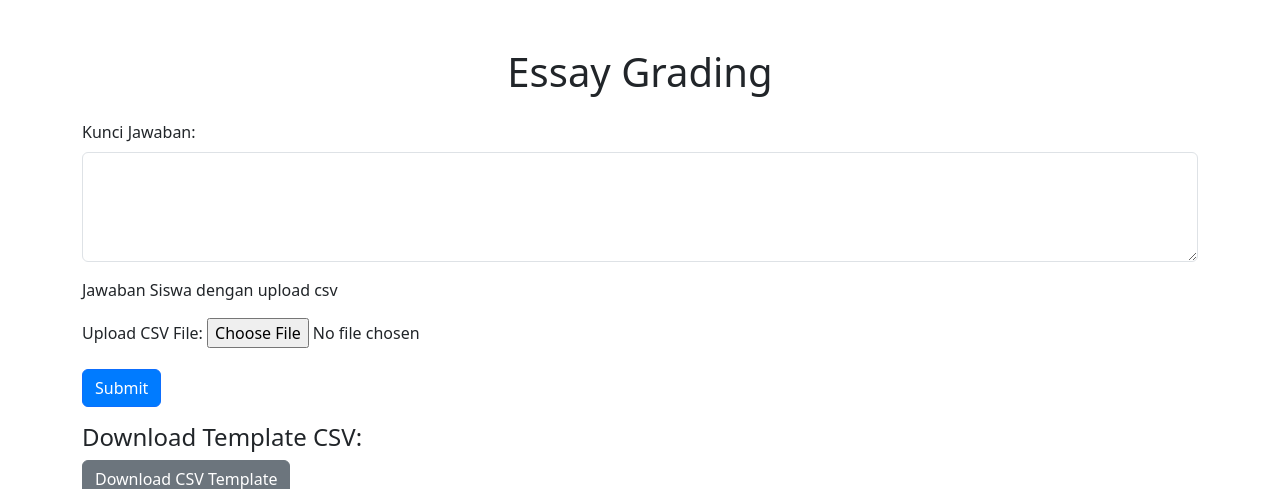
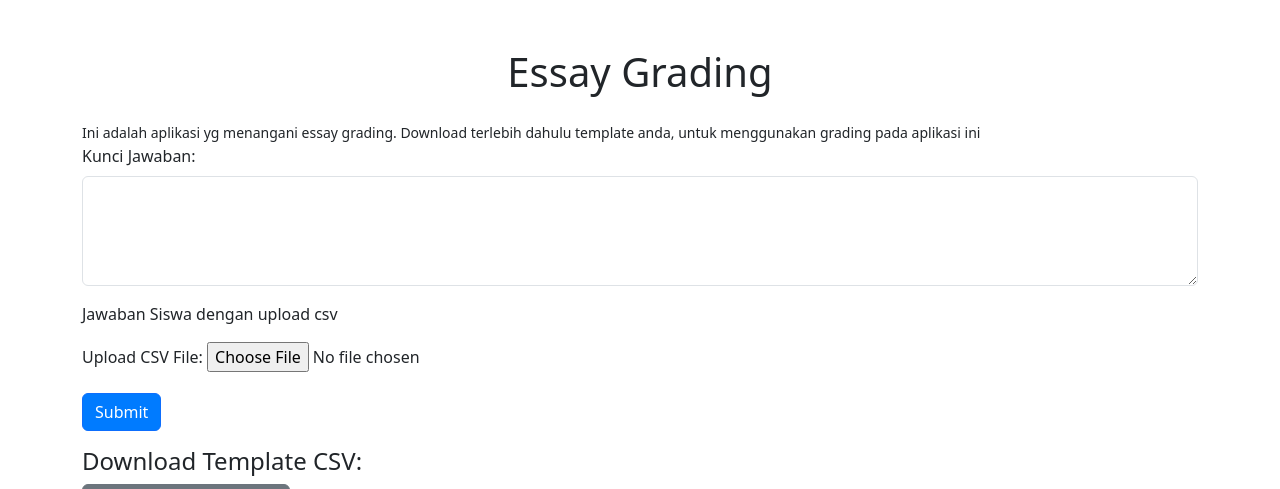
Before and after one commit to akhfarisfz/TA_EssayGrading, a Flask app: page /grading in a window 1280 px wide. Shown: the part 56-545 px from the top of the page. Run offline with Flask 2, Linux system fonts and the light colour scheme.

Commit message:
Tambahan

```diff
--- a/requirements.txt
+++ b/requirements.txt
@@ -5,3 +5,4 @@ scikit-learn==0.24.2
 transformers==4.9.2
 torch>=1.10.0
 nlp-id>=0.6.0
+gunicorn
--- /dev/null
+++ b/template.csv
@@ -0,0 +1,3 @@
+Nama Siswa,Kelas,Jawaban Siswa
+Nama Siswa 1,Kelas 1,Jawaban Siswa 1
+Nama Siswa 2,Kelas 2,Jawaban Siswa 2
--- a/templates/grading.html
+++ b/templates/grading.html
@@ -55,8 +55,13 @@
 <body>
     <div class="container mt-5">
         <h1 class="text-center mb-4">Essay Grading</h1>
+        <small>
+            Ini adalah aplikasi yg menangani essay grading. Download terlebih dahulu template anda, untuk menggunakan grading pada
+            aplikasi ini
+        </small>
 
         <form method="POST" enctype="multipart/form-data">
+
             <div class="mb-3">
                 <label for="kunci_jawaban" class="form-label">Kunci Jawaban:</label>
                 <textarea id="kunci_jawaban" name="kunci_jawaban" class="form-control" rows="4" required></textarea>
```
Also changed, not shown: 1 other file.
